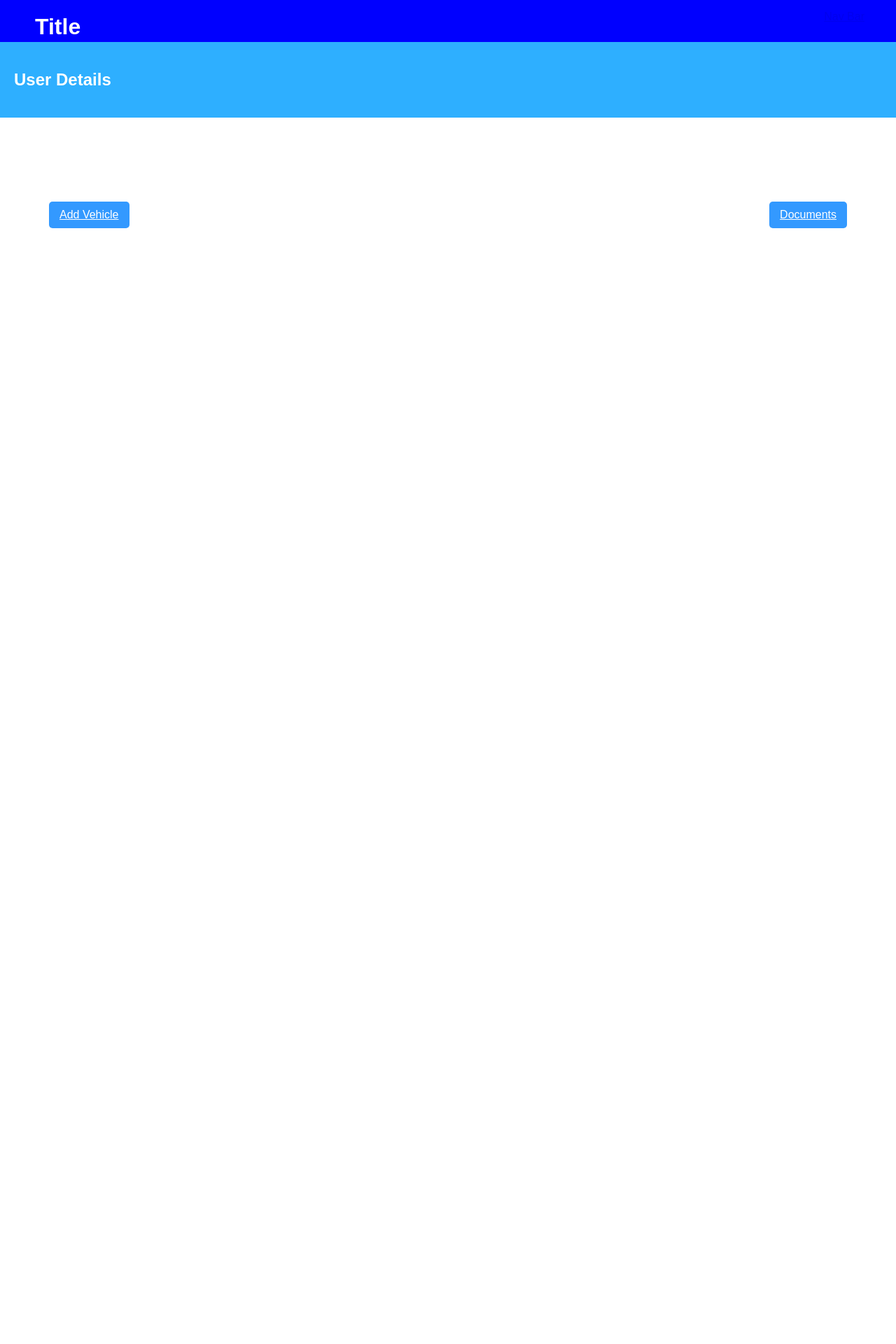
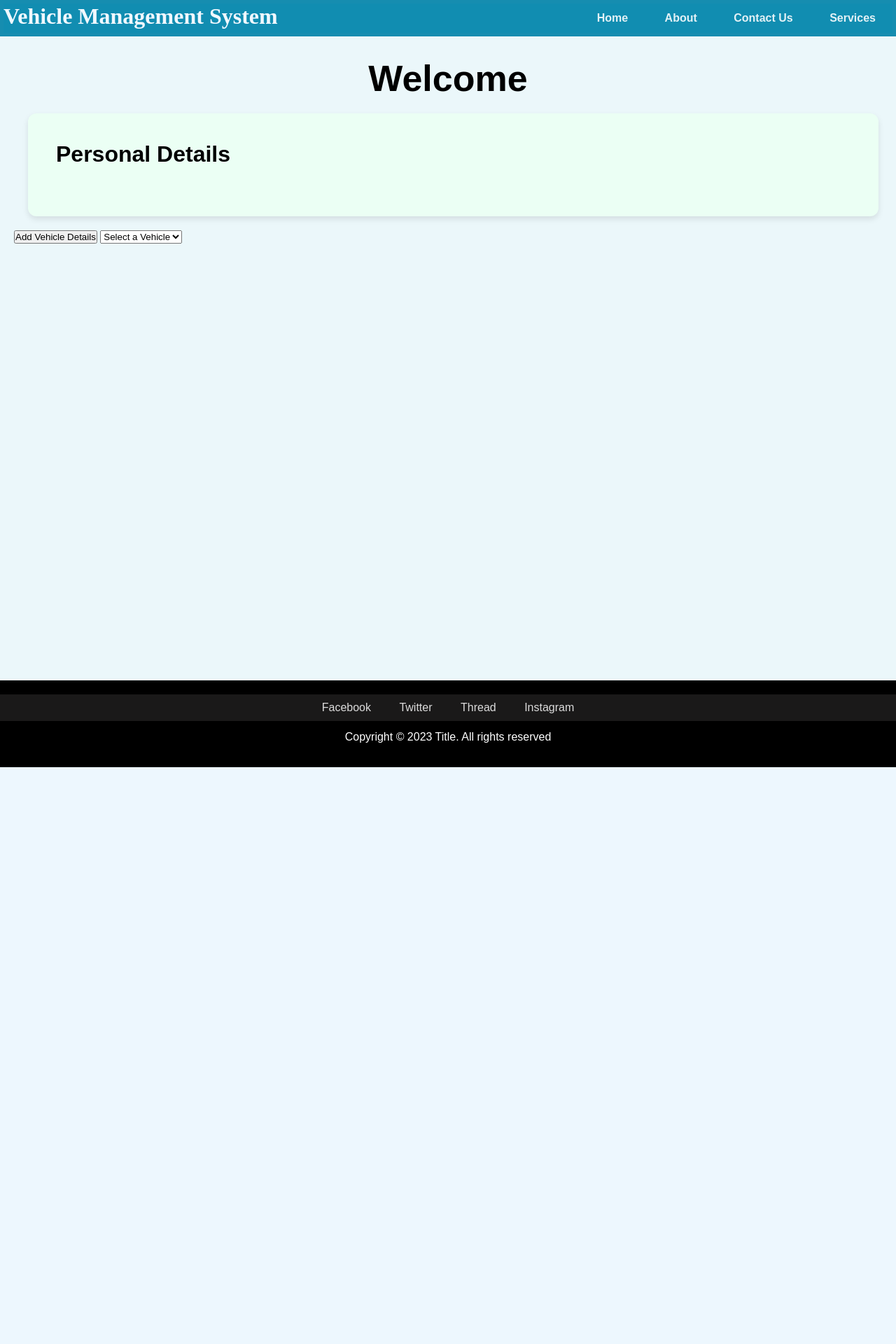
Before and after one commit to Sudeep-naik/Web_project, a Flask app: template templates/homepage.html in a window 1280 px wide. Shown: the top 1920 px of the page at 70% size. After the commit the page ends 1096 px from the top, so only its background shows below. Run offline with Flask 3, Linux system fonts and the light colour scheme; the template is opened without the code that fills it, so the values that code supplies are empty; parts of the project's set-up code (start-up, migrations or seed data) failed here and were passed over.

Commit message:
Authentication done

```diff
--- a/app.py
+++ b/app.py
@@ -101,6 +101,16 @@ def login():
 
 @app.route('/home',methods=['GET','POST'])
 def home():
+    if session['user_id']:
+        user_id=session['user_id']
+        user=User.query.filter_by(user_id=user_id).first()
+        vehicles = Vehicle.query.filter_by(user_id=user_id).all()
+        # print(user)
+        # print(complaints_on_me )
+        # print("Personal Complaints:", personal_complaints)
+        # print("Department Complaints:", department_complaints)
+        # print("Complaints On Me:", complaints_on_me)
+        return render_template('/homepage.html',user=user,vehicles=vehicles)
 
     return render_template("homepage.html")
 
@@ -114,7 +124,6 @@ def signup():
         address=request.form['address']
         email=request.form['email']
         user_password=request.form['user_password']
-
 
         user_exist=User.query.filter_by(email=email).first()
         if user_exist:
--- a/templates/homepage.html
+++ b/templates/homepage.html
@@ -4,102 +4,266 @@
 <head>
     <meta charset="UTF-8">
     <meta name="viewport" content="width=device-width, initial-scale=1.0">
-    <title>User Details</title>
+    <title>Login</title>
     <style>
-        body {
-            font-family: sans-serif;
+        /* Global Styles */
+        * {
             margin: 0;
             padding: 0;
-            display: flex;
-            flex-direction: column;
-            min-height: 1000vh;
-            /* Ensure the body occupies the entire viewport height */
+            box-sizing: border-box;
         }
 
-        header,
-        footer {
-            background-color: blue;
-            color: white;
-            padding: 20px;
-            /* text-align: center; */
+        body {
+            font-family: Arial, sans-serif;
+            background-color: #ebf7fa;
+            margin: 0;
         }
 
-        main {
-            flex: 1;
-            /* Allow main to grow and occupy remaining space */
-            display: flex;
-            flex-direction: column;
+        /* Header Styles */
+        .header {
+            padding: 5px;
+            background-color: rgb(22 141 176);
+            position: sticky;
         }
 
-        nav {
-            flex: 1;
-            max-width: 100px;
+        .title {
+            width: auto;
+            font-weight: bold;
+            font-family: 'Times New Roman', Times, serif;
+            display: inline-flex;
+            margin-right: auto;
+        }
+
+        nav ul li {
+            display: inline-flex;
+            flex-direction: row;
+            padding: 4px 40px;
+            padding-left: 24px;
+            padding-right: 24px;
+            justify-content: flex-end;
+            font-weight: bold;
+            color: rgba(255, 255, 255, 0.89);
+            margin-top: 8px;
+        }
+
+        nav ul li button {
+            border-radius: 10%;
+            font-weight: bold;
+            background: #168db0;
+            padding: 3px;
+            border-width: 0px;
+        }
+
+        nav ul li button:hover {
             color: black;
         }
 
-        .user-details {
-            background-color: #2eafff;
-            color: white;
-            padding: 20px;
-            margin-bottom: 20px;
+        .navigator {
+            display: flex;
+            flex-wrap: nowrap;
+            flex-direction: column;
+            max-width: 1400px;
+            justify-content: center;
         }
 
-        .user-actions {
-            margin-bottom: 20px;
+        .container {
+            display: flex;
+            flex-direction: row;
+            margin: auto;
+            height: 42px;
+            max-width: 1400px;
+            justify-content: flex-end;
+            color: aliceblue;
+            background-color: rgb(17 141 177 / 86%);
+        }
+
+        #register {
+            border: 2px solid white;
+            padding: 5px 20px;
+            border-radius: 20px;
+        }
+
+        nav a {
+            color: rgba(255, 255, 255, 0.878);
+            text-decoration: none;
+        }
+
+        nav a:hover {
+            color: rgb(255, 255, 255)
+        }
+
+        #register:hover {
+            background-color: white;
+            color: rgba(20, 182, 79, 0.863);
+        }
+
+        /* Main Content Styles */
+        main {
+            /* display: flex;
+            justify-content: center;
+            align-items: center; */
+            min-height: calc(140vh - 200px);
+            padding: 20px;
+        }
+
+        .heading {
+            justify-content: center;
+            display: flex;
+            flex-direction: row;
+            font-size: 26px;
+            padding-top: 10px;
+        }
+
+        .box {
+            margin: 20px;
+            padding: 20px;
+            background-color: #ebfff4;
+            border-radius: 12px;
+            box-shadow: 0 4px 8px rgba(0, 0, 0, 0.1);
+            width: 100%;
+            max-width: 98%;
+        }
+
+        .personal {
+            margin: 20px;
+        }
+
+        .Sub-heading {
+            text-align:left;
+            font-size: 16px;
+            margin-bottom: 10px;
+            font-weight: bold;
+        }
+
+        .details {
+            padding: 10px;
+        }
+
+        .detail-item {
             display: flex;
             justify-content: space-between;
-            white-space: nowrap;
+            padding: 8px 0;
+            border-bottom: 1px solid #ccc;
         }
 
-        .user-actions a {
-            display: flexbox;
-            justify-content: space-between;
-            background-color: #3399ff;
-            color: #fff;
-            padding: 10px 15px;
-            border-radius: 5px;
-            margin: 100px 70px;
+        .detail-item span:first-child {
+            font-weight: bold;
         }
 
-        .user-actions a:hover {
-            background-color: #2eafff;
+        /* Footer Styles */
+        .footer {
+            background-color: black;
+            color: white;
+            padding: 20px 0;
+            text-align: center;
+            bottom: 0;
+            left: 0;
+            right: 0;
+            z-index: 999;
         }
 
-        footer {
-            background-color: blue;
+        .social {
+            display: flex;
+            justify-content: center;
+            background-color: rgb(26, 25, 25);
+            padding: 10px 0;
+        }
+
+        .list a {
+            text-decoration: none;
+            color: rgba(255, 255, 255, 0.849);
+            padding: 8px;
+            margin: 10px;
+        }
+
+        .list a:hover {
             color: white;
-            padding: 20px;
-            text-align: center;
+        }
+
+        .copyright {
+            padding: 14px;
         }
     </style>
 </head>
 
 <body>
-    <header style="max-height: 60px; display: flex; justify-content: space-between; padding: 0 30px;">
-        <h1 style="margin: 20px;">Title</h1>
-        <nav>
-            <ul style="display: flex; justify-content: flex-end; margin: 15px; ">
-                <li type="none" style="white-space: nowrap;"><a href="#">Nav Bar</a></li>
-            </ul>
-        </nav>
+    <header class="header">
+        <div class="container">
+            <div class="title">
+                <h1>Vehicle Management System</h1>
+            </div>
+            <nav class="navigation">
+                <ul>
+                    <li><a href="#">Home</a></li>
+                    <li><a href="#">About</a></li>
+                    <li><a href="#">Contact Us</a></li>
+                    <li><a href="#">Services</a></li>
+                </ul>
+            </nav>
+        </div>
     </header>
 
+    <main>
+        <div class="heading">
+            <h1>Welcome</h1>
+        </div>
+        <div class="box">
+            <div class="personal">
+                <div class="Sub-heading">
+                    <h1>Personal Details</h1>
+                </div>
+                <div class="details">
+                    {% if user %}
+                    <div class="detail-item">
+                        <span>User ID:</span>
+                        <span>{{ user.user_id }}</span>
+                    </div>
+                    <div class="detail-item">
+                        <span>Name:</span>
+                        <span>{{ user.user_name }}</span>
+                    </div>
+                    <div class="detail-item">
+                        <span>Phone Number:</span>
+                        <span>{{ user.phone_no }}</span>
+                    </div>
 
-    <main>
+                    <div class="detail-item">
+                        <span>Address:</span>
+                        <span>{{ user.address }}</span>
+                    </div>
+                    <div class="detail-item">
+                        <span>Registered Email:</span>
+                        <span>{{ user.email }}</span>
+                    </div>
+                    {% endif %}
+                </div>
+            </div>
+        </div>
+        <div class="btn-container">
+            <button class="btn" onclick="window.location.href='/add_vehicle'">Add Vehicle Details</button>
+            <select class="dropdown" onchange="window.location.href=this.value">
+                <option value="" disabled selected>Select a Vehicle</option>
+                {% for vehicle in vehicles %}
+                <option value="/vehicle/{{ vehicle.vehicle_id }}">{{ vehicle.vehicle_name }}</option>
+                {% endfor %}
+            </select>
+        </div>
+    </main>
 
-        <section class="user-details">
-            <h2>User Details</h2>
-            <!-- Add user details content here -->
-        </section>
-        <section class="user-actions">
-            <a href="#">Add Vehicle</a>
-            <a href="#">Documents</a>
-        </section>
+    <footer class="footer">
+        <div class="social">
+            <div class="list">
+                <a href="#">Facebook</a>
+                <a href="#">Twitter</a>
+                <a href="#">Thread</a>
+                <a href="#">Instagram</a>
+            </div>
+        </div>
+        <div class="copyright">
+            <p>Copyright © 2023 Title. All rights reserved</p>
+        </div>
+    </footer>
 
-    </main>
-    <footer>
-        <p>Footer</p>
-    </footer>
 </body>
 
 </html>
```
